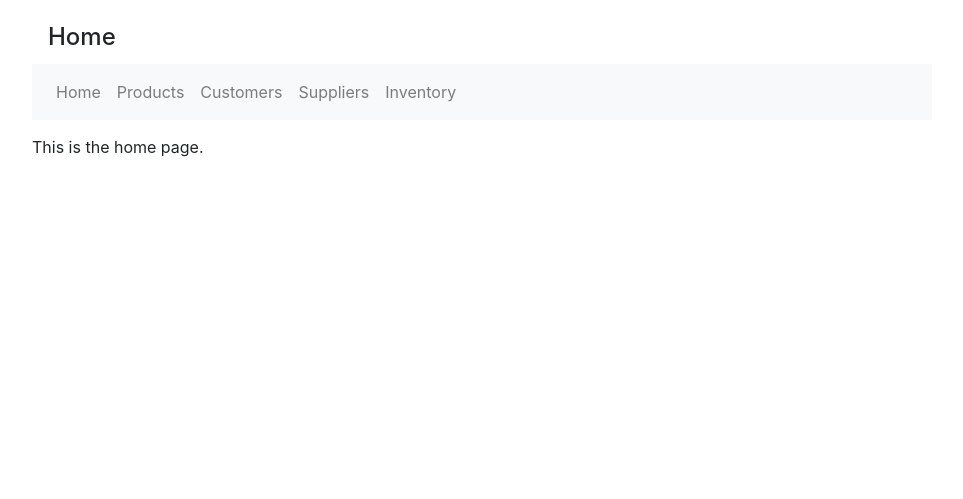
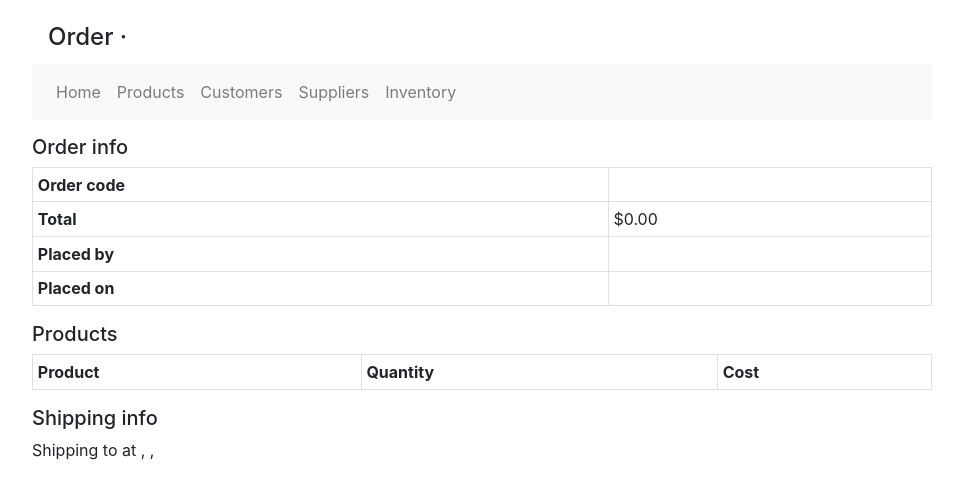
Before and after one commit to katmfoo/grad-db-final, a PHP site: page /orders/index.php?id=1 in a window 1280 px wide. Shown: the top 499 px of the page, without its empty margins (158-1121 px from the left). Run offline with PHP 8.4, Linux system fonts and the light colour scheme; data that the repository does not hold is empty; a stand-in replaces the project's code that opens the database connection; some libraries are stand-ins or nearby versions.

Commit message:
Add full order detail page

```diff
--- a/global.php
+++ b/global.php
@@ -28,6 +28,11 @@ if (isset($_SESSION['current_customer_id']) && isset($_SESSION['current_customer
     $result = mysqli_query($conn, $sql);
     $current_customer = mysqli_fetch_assoc($result);
     $twig->addGlobal('current_customer', array('id' => $_SESSION['current_customer_id'], 'name' => $current_customer['name'], 'seller_id' => $_SESSION['current_customer_seller_id']));
+
+    $sql = "SELECT COALESCE(SUM(quantity), 0) as num_cart_items FROM cart_item WHERE customer_id = ".$_SESSION['current_customer_id']." AND customer_seller_id = ".$_SESSION['current_customer_seller_id'];
+    $result = mysqli_query($conn, $sql);
+    $num_cart_items = mysqli_fetch_assoc($result)['num_cart_items'];
+    $twig->addGlobal('num_cart_items', $num_cart_items);
 }
 
 $link_back = urlencode("http://$_SERVER[HTTP_HOST]$_SERVER[REQUEST_URI]");
--- /dev/null
+++ b/orders/index.php
@@ -0,0 +1,23 @@
+<?php
+
+require_once '../global.php';
+
+$order_id = htmlspecialchars($_GET['id']);
+
+$sql = "SELECT * FROM order_view WHERE order_id = ".$order_id;
+$result = mysqli_query($conn, $sql);
+$order = mysqli_fetch_assoc($result);
+
+$sql = "SELECT product_view.product_id, product_view.seller_id, product_view.name, product_view.product_code, order_product.quantity, order_product.cost FROM order_product JOIN product_view ON order_product.product_id = product_view.product_id AND order_product.product_seller_id = product_view.seller_id WHERE order_id = ".$order_id;
+$result = mysqli_query($conn, $sql);
+$order_items = array();
+
+if (mysqli_num_rows($result) > 0) {
+    while ($row = mysqli_fetch_assoc($result)) {
+        array_push($order_items, $row);
+    }
+}
+
+echo $twig->render('order.html', array('order' => $order, 'order_items' => $order_items));
+
+?>
--- a/scripts/create_order.php
+++ b/scripts/create_order.php
@@ -21,6 +21,7 @@ $result = mysqli_query($conn, $sql);
 $shipping_address_id = mysqli_fetch_assoc($result)['shipping_address_id'];
 
 $sql = "SELECT create_order('".$customer_id."', '".$customer_seller_id."', '".$shipping_address_id."') as order_id";
+
 $result = mysqli_query($conn, $sql);
 $order_id = mysqli_fetch_assoc($result)['order_id'];
 
--- a/templates/base.html
+++ b/templates/base.html
@@ -96,12 +96,11 @@
         color: #737373;
       }
 
-      span.current-customer {
+      div.current-customer {
         font-size: 14px;
         color: gray;
         float: right;
-        position: relative;
-        top: 10px;
+        text-align: right;
       }
     </style>
 
@@ -130,9 +129,14 @@
       <h4 class="title">
         {% block title %}{% endblock %}
         {% if current_customer %}
-          <span class="current-customer">
-              Logged in as: <a href="{{ root }}/customers/?id={{ current_customer.id }}&seller_id={{ current_customer.seller_id }}">{{ current_customer.name }}</a> <a href="{{ root }}/scripts/clear_current_customer.php?link_back={{ link_back }}">(log out)</a> - <a href="{{ root }}/cart/">Cart</a>
-          </span>
+          <div class="current-customer">
+            <div>
+                <a href="{{ root }}/customers/?id={{ current_customer.id }}&seller_id={{ current_customer.seller_id }}">{{ current_customer.name }}</a> <a href="{{ root }}/scripts/clear_current_customer.php?link_back={{ link_back }}">(log out)</a>
+            </div>
+            <div>
+              <a href="{{ root }}/cart/">View cart ({{ num_cart_items }} item{% if num_cart_items != 1 %}s{% endif %})</a>
+            </div>
+          </div>
         {% endif %}</h4>
 
       <nav class="navbar navbar-expand-sm navbar-light bg-light">
--- a/templates/cart.html
+++ b/templates/cart.html
@@ -42,7 +42,9 @@
       {% for cart_item in cart_items %}
         $('#editButton{{ cart_item.product_id }}_{{cart_item.product_seller_id }}').click(function() {
           var response = prompt("New quantity");
-          location.href = "{{ root }}/scripts/edit_cart_item_quantity.php?customer_id={{ cart_item.customer_id }}&customer_seller_id={{ cart_item.customer_seller_id }}&product_id={{ cart_item.product_id }}&product_seller_id={{ cart_item.product_seller_id }}&quantity=" + response;
+          if (response) {
+            location.href = "{{ root }}/scripts/edit_cart_item_quantity.php?customer_id={{ cart_item.customer_id }}&customer_seller_id={{ cart_item.customer_seller_id }}&product_id={{ cart_item.product_id }}&product_seller_id={{ cart_item.product_seller_id }}&quantity=" + response;
+          }
         });
         $('#removeButton{{ cart_item.product_id }}_{{cart_item.product_seller_id }}').click(function() {
           location.href = "{{ root }}/scripts/remove_cart_item.php?customer_id={{ cart_item.customer_id }}&customer_seller_id={{ cart_item.customer_seller_id }}&product_id={{ cart_item.product_id }}&product_seller_id={{ cart_item.product_seller_id }}";
--- a/templates/checkout_review.html
+++ b/templates/checkout_review.html
@@ -13,7 +13,7 @@
       </tr>
       {% for cart_item in cart_items %}
         <tr>
-          <td>{{ cart_item.name }} {% if cart_item.product_code %}({{ cart_item.product_code }}){% endif %}</a></td>
+          <td>{{ cart_item.name }} {% if cart_item.product_code %}({{ cart_item.product_code }}){% endif %}</td>
           <td>{{ cart_item.quantity }}</td>
           <td>${{ (cart_item.quantity * cart_item.cost)|number_format(2) }}</td>
         </tr>
--- /dev/null
+++ b/templates/order.html
@@ -0,0 +1,42 @@
+{% extends "base.html" %}
+
+{% block title %}Order &middot; {{order.order_code }}{% endblock %}
+
+{% block content %}
+  <h5>Order info</h5>
+  <table class="table table-sm table-bordered">
+    <tr>
+      <td class="header">Order code</td>
+      <td>{{ order.order_code }}</td>
+    </tr>
+    <tr>
+      <td class="header">Total</td>
+      <td>${{ order.order_total|number_format(2) }}</td>
+    </tr>
+    <tr>
+      <td class="header">Placed by</td>
+      <td>{{ order.customer_first_name }} {{ order.customer_last_name }}</td>
+    </tr>
+    <tr>
+      <td class="header">Placed on</td>
+      <td>{{ order.order_datetime }}</td>
+    </tr>
+  </table>
+  <h5>Products</h5>
+  <table class="table table-sm table-bordered">
+    <tr class="header">
+      <td>Product</td>
+      <td>Quantity</td>
+      <td>Cost</td>
+    </tr>
+    {% for order_item in order_items %}
+      <tr>
+        <td><a href="{{ root }}/products/?id={{ order_item.product_id }}&seller_id={{ order_item.seller_id }}">{{ order_item.name }} {% if order_item.product_code %}({{ order_item.product_code }}){% endif %}</a></td>
+        <td>{{ order_item.quantity }}</td>
+        <td>${{ order_item.cost }}</td>
+      </tr>
+    {% endfor %}
+  </table>
+  <h5>Shipping info</h5>
+  <p>Shipping to {{ order.customer_first_name }} {{ order.customer_last_name }} at {{ order.shipping_address }}, {{ order.shipping_city }} {{ order.shipping_state }}, {{ order.shipping_zip }} {{ order.shipping_country }}</p>
+{% endblock %}
```
